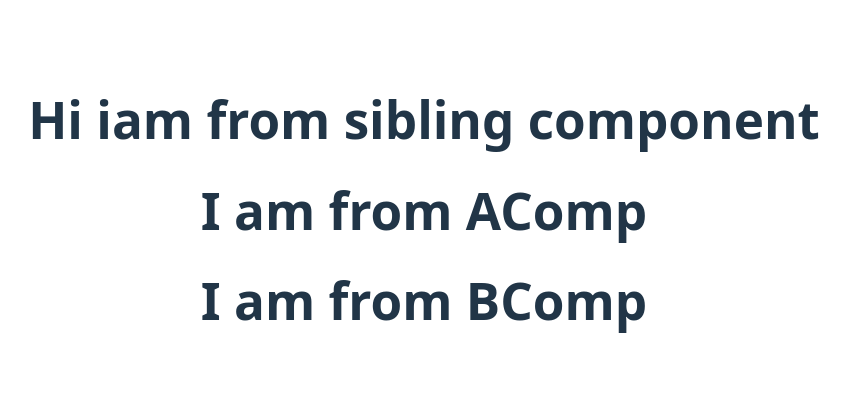
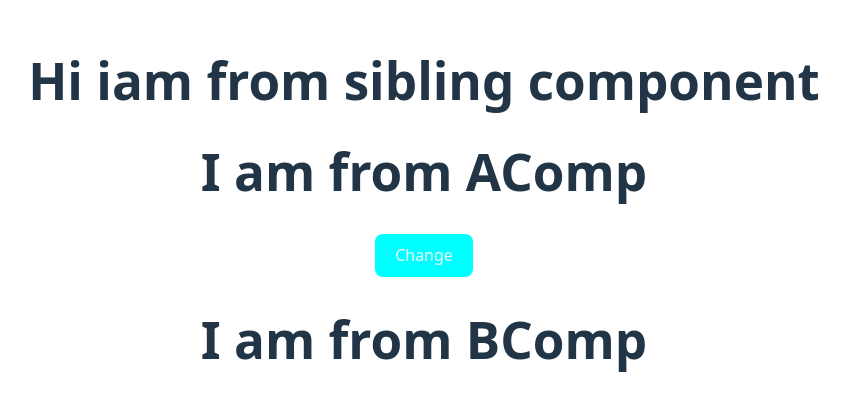
Before and after one commit to pavankumar2974/React-Js, a React (Vite) app in the folder app7/: page / in a window 1280 px wide. Shown: the part 190-600 px from the top of the page, without its empty margins (216-1066 px from the left). Built offline with nearby package versions, Linux system fonts and the light colour scheme.

Commit message:
React-js

```diff
--- a/app7/src/Components/AComp.jsx
+++ b/app7/src/Components/AComp.jsx
@@ -2,10 +2,14 @@ import { Component } from "react";
 
 
 export default class AComp extends Component {
+    changeMsg=()=>{
+        this.props.changeMsgComp();
+    }
     render() {
         return (
             <div>
                 <h1>I am from AComp</h1>
+                <button onClick={this.changeMsg}>Change</button>
             </div>
         )
     }
```
